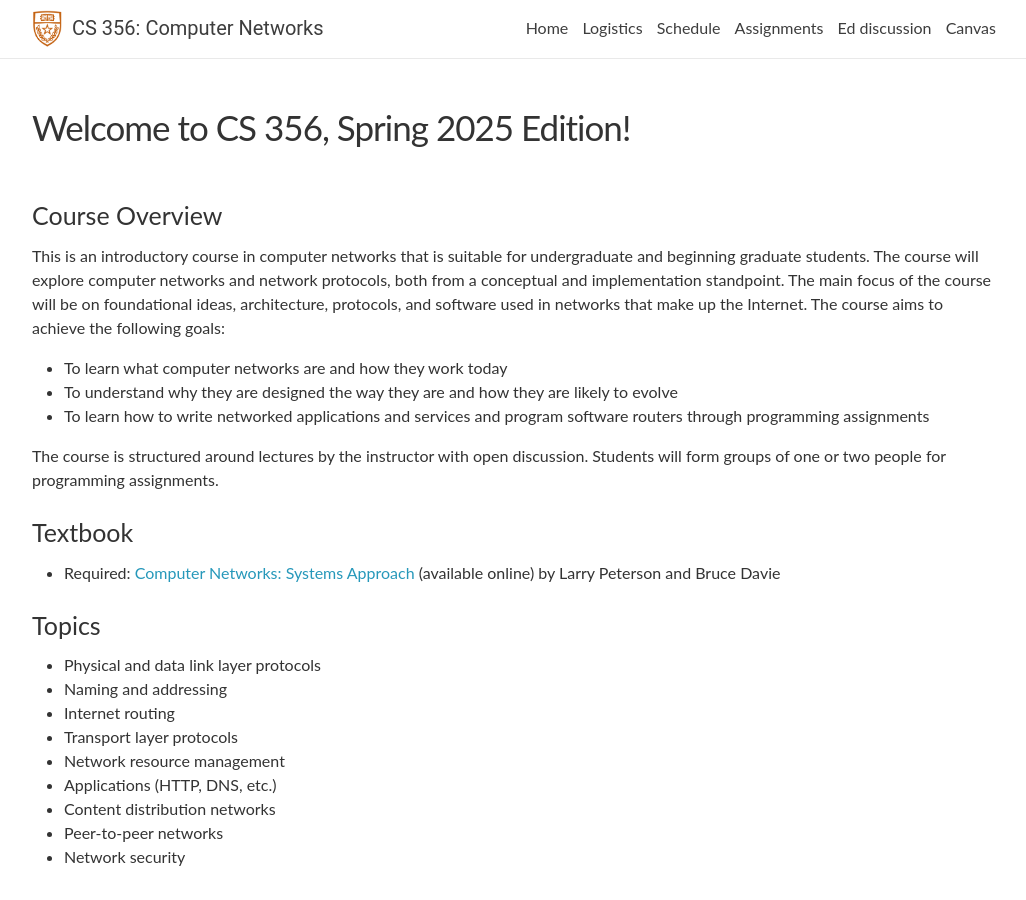
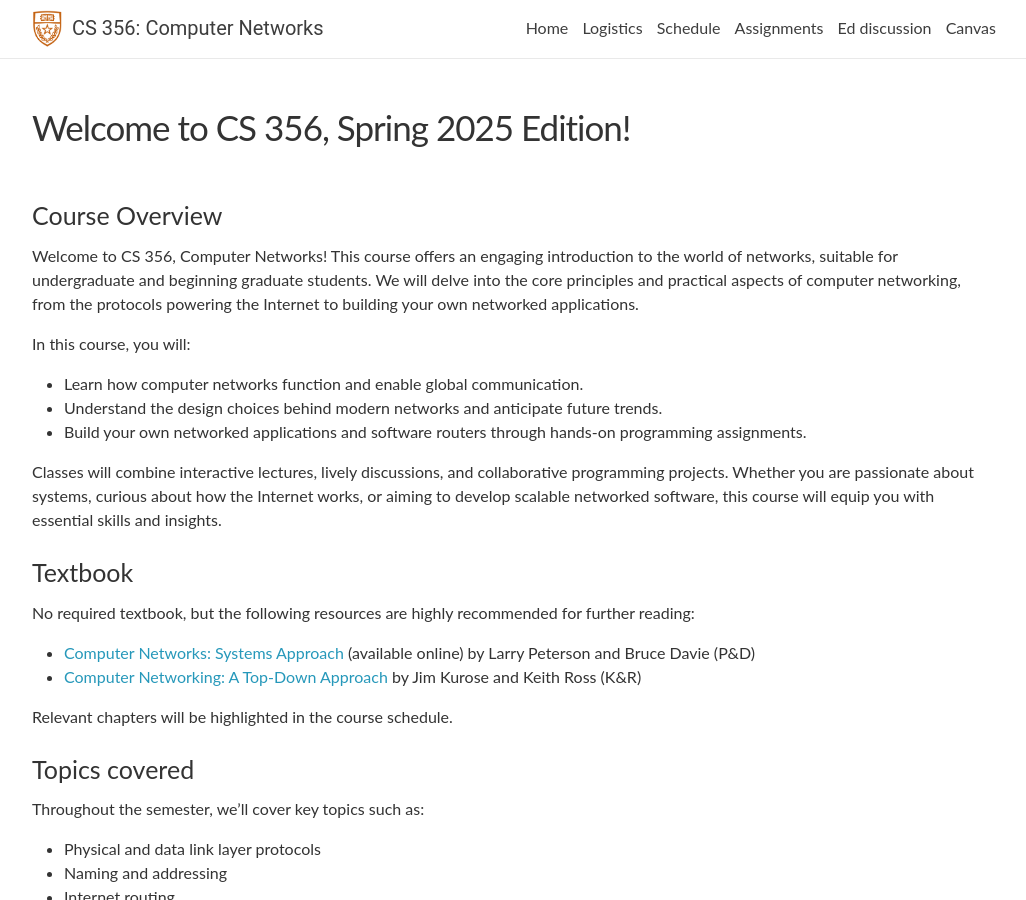
Before and after one commit to utcs356/sp25, a Jekyll site: the page built from _pages/about.md, in a window 1280 px wide and 900 px high. Shown: the whole window, without its empty margins (126-1152 px from the left). Built offline with Jekyll 4.4.1, drawn with Linux system fonts in a browser that asks for light colours; nearby versions of some CDN libraries; comment, search, counter and statistics services are not loaded.

Commit message:
Update about.md

```diff
--- a/_pages/about.md
+++ b/_pages/about.md
@@ -9,19 +9,25 @@ news: true
 
 ### Course Overview
 
-This is an introductory course in computer networks that is suitable for undergraduate and beginning graduate students. The course will explore computer networks and network protocols, both from a conceptual and implementation standpoint. The main focus of the course will be on foundational ideas, architecture, protocols, and software used in networks that make up the Internet. The course aims to achieve the following goals:
+Welcome to CS 356, Computer Networks! This course offers an engaging introduction to the world of networks, suitable for undergraduate and beginning graduate students. We will delve into the core principles and practical aspects of computer networking, from the protocols powering the Internet to building your own networked applications.
 
-* To learn what computer networks are and how they work today
-* To understand why they are designed the way they are and how they are likely to evolve
-* To learn how to write networked applications and services and program software routers through programming assignments
+In this course, you will:
+* Learn how computer networks function and enable global communication.
+* Understand the design choices behind modern networks and anticipate future trends.
+* Build your own networked applications and software routers through hands-on programming assignments.
 
-The course is structured around lectures by the instructor with open discussion. Students will form groups of one or two people for programming assignments.
-
+Classes will combine interactive lectures, lively discussions, and collaborative programming projects. Whether you are passionate about systems, curious about how the Internet works, or aiming to develop scalable networked software, this course will equip you with essential skills and insights.
 
 ### Textbook
-* Required: [Computer Networks: Systems Approach](https://book.systemsapproach.org/){:target="\_blank"} (available online) by Larry Peterson and Bruce Davie
+No required textbook, but the following resources are highly recommended for further reading:
+* [Computer Networks: Systems Approach](https://book.systemsapproach.org/){:target="\_blank"} (available online) by Larry Peterson and Bruce Davie (P&D)
+* [Computer Networking: A Top-Down Approach](https://gaia.cs.umass.edu/kurose_ross/index.php){:target="\_blank"} by Jim Kurose and Keith Ross (K&R)
 
-### Topics
+Relevant chapters will be highlighted in the course schedule.
+
+### Topics covered
+Throughout the semester, we’ll cover key topics such as:
+
 * Physical and data link layer protocols
 * Naming and addressing
 * Internet routing
@@ -31,7 +37,6 @@ The course is structured around lectures by the instructor with open discussion.
 * Content distribution networks
 * Peer-to-peer networks
 * Network security
-
 
 ### Prerequisites
 - CS 439 (Principles of Computer Systems) or equivalent
```
